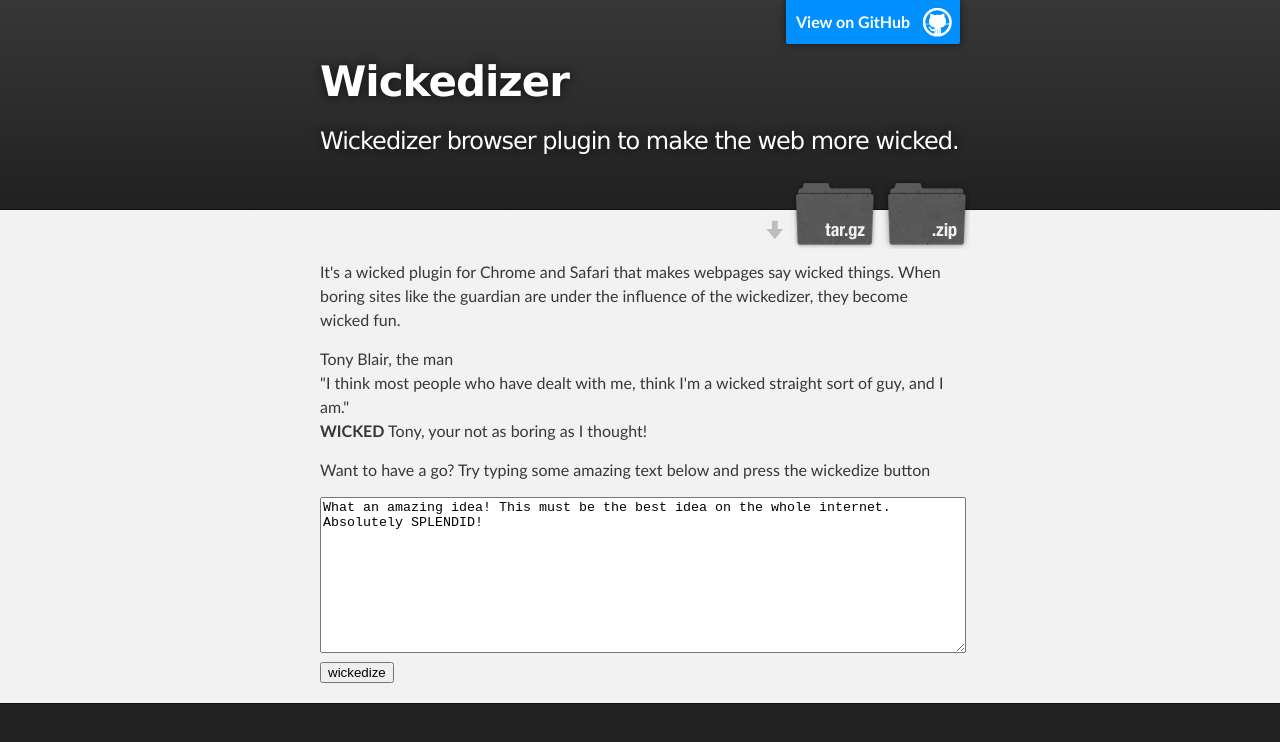
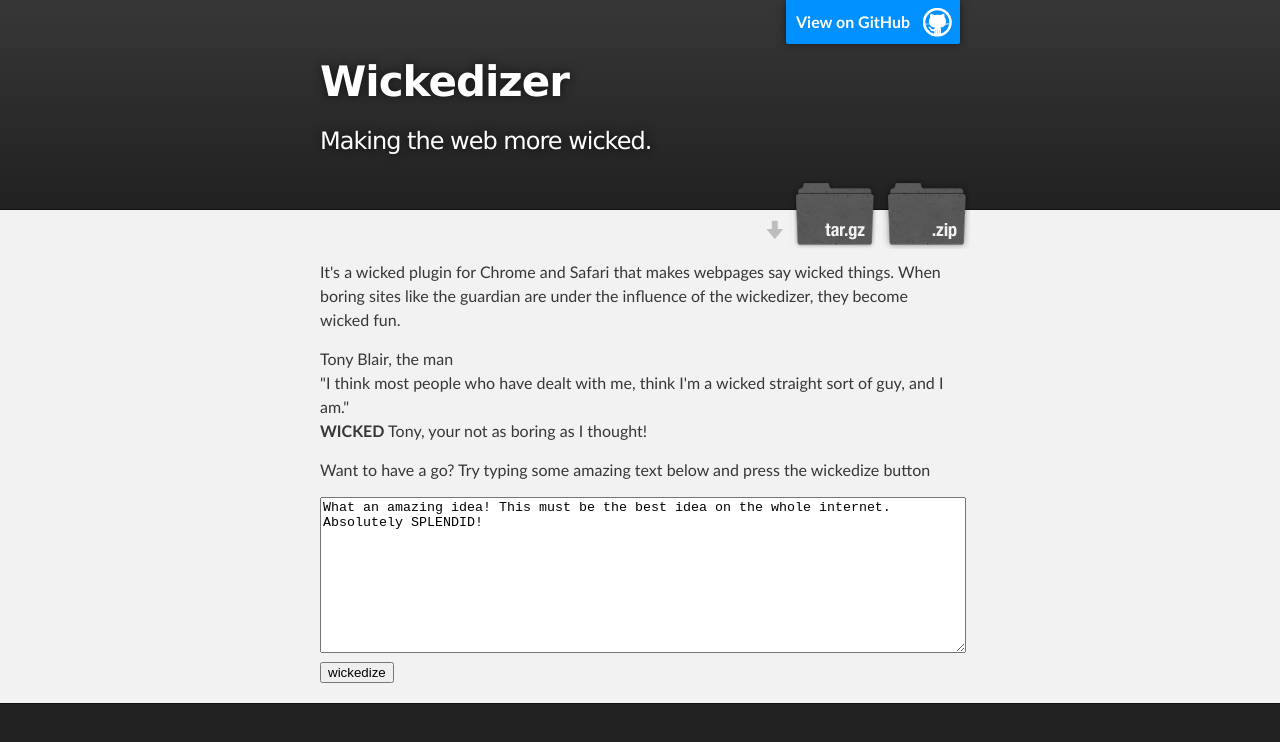
Before and after one commit to tablackmore/wickedizer, a plain HTML site: page index.html in a window 1280 px wide. Drawn offline with Linux system fonts and the light colour scheme.

Commit message:
Cheanged tagline

```diff
--- a/index.html
+++ b/index.html
@@ -19,7 +19,7 @@
           <a id="forkme_banner" href="https://github.com/tablackmore/wickedizer">View on GitHub</a>
 
           <h1 id="project_title">Wickedizer</h1>
-          <h2 id="project_tagline">Wickedizer browser plugin to make the web more wicked.</h2>
+          <h2 id="project_tagline">Making the web more wicked.</h2>
 
             <section id="downloads">
               <a class="zip_download_link" href="https://github.com/tablackmore/wickedizer/zipball/master">Download this project as a .zip file</a>
```
